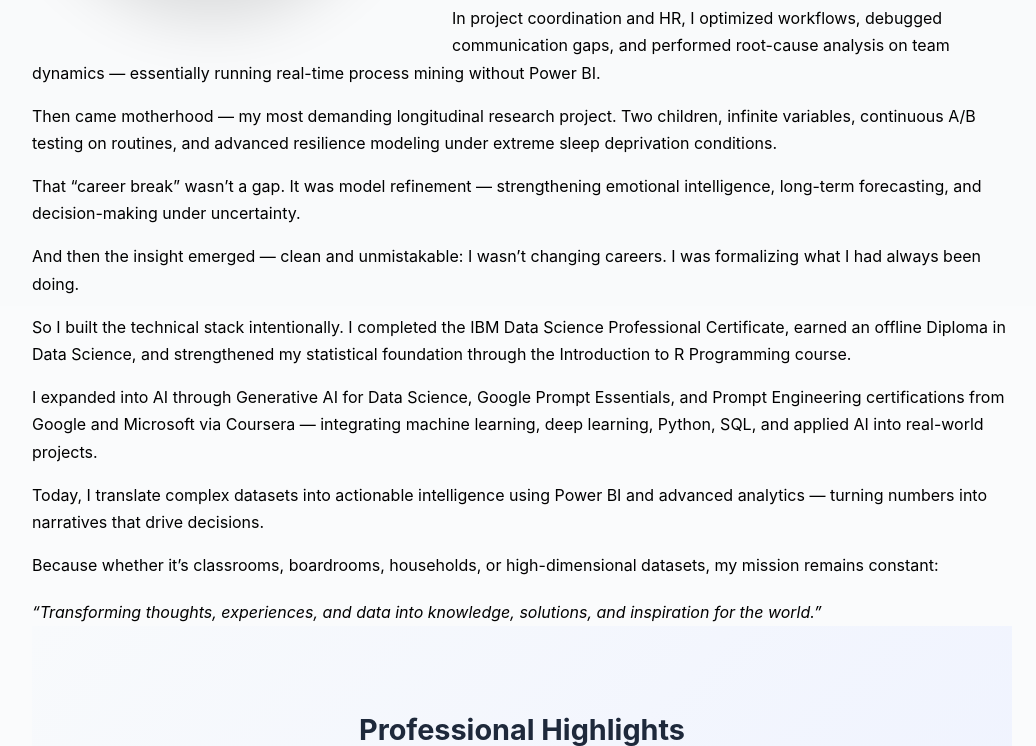
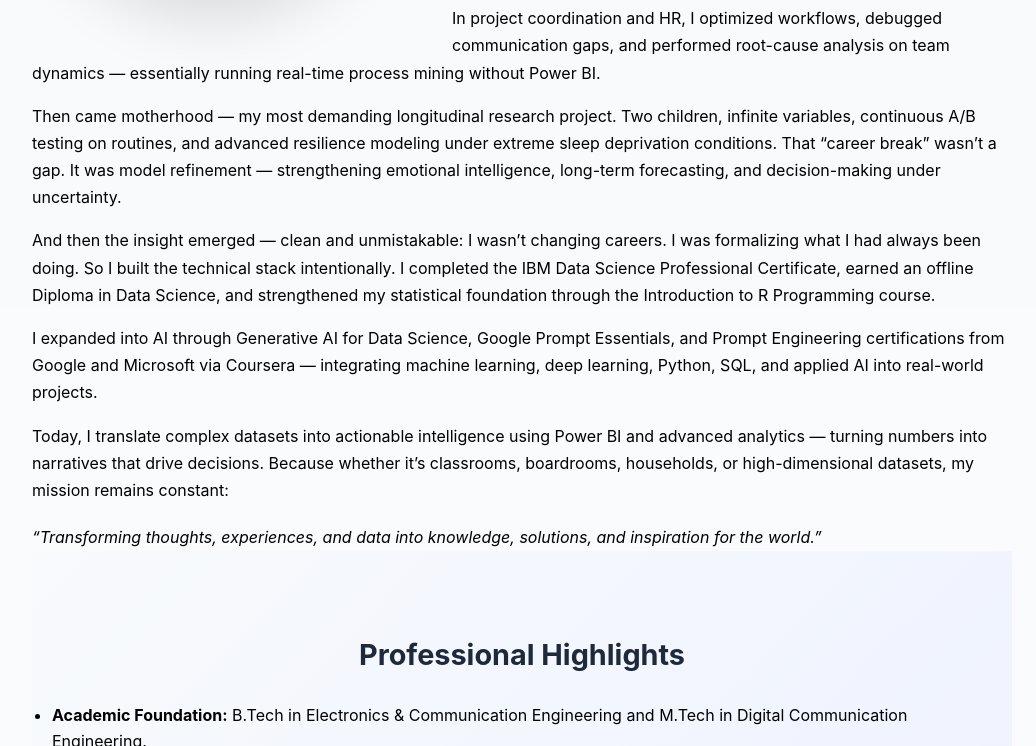
Before and after one commit to tabassumunnisa19/My_Personal_Website, a Jekyll site: the page about.html, which Jekyll copies as it is, in a window 1280 px wide and 900 px high, scrolled down 440 px, cut to the strip 154-900 px from the top of the window. Shown: the whole strip, without its empty margins (118-1154 px from the left). Built offline with Jekyll 4.4.1, drawn with Linux system fonts in a browser that asks for light colours.

Commit message:
Update about.html

```diff
--- a/about.html
+++ b/about.html
@@ -341,19 +341,15 @@
   <div class="about-full">
 
       <p class="lead">
-        Then came motherhood — my most demanding longitudinal research project. Two children, infinite variables, continuous A/B testing on routines, and advanced resilience modeling under extreme sleep deprivation conditions.
+        Then came motherhood — my most demanding longitudinal research project. Two children, infinite variables, continuous A/B testing on routines, and advanced resilience modeling under extreme sleep deprivation conditions.        That “career break” wasn’t a gap. It was model refinement — strengthening emotional intelligence, long-term forecasting, and decision-making under uncertainty.
+
       </p>
 
-      <p class="lead">
-        That “career break” wasn’t a gap. It was model refinement — strengthening emotional intelligence, long-term forecasting, and decision-making under uncertainty.
-      </p>
 
       <p class="lead">
-        And then the insight emerged — clean and unmistakable: I wasn’t changing careers. I was formalizing what I had always been doing.
-      </p>
+        And then the insight emerged — clean and unmistakable: I wasn’t changing careers. I was formalizing what I had always been doing.        So I built the technical stack intentionally. I completed the IBM Data Science Professional Certificate, earned an offline Diploma in Data Science, and strengthened my statistical foundation through the Introduction to R Programming course.
 
-      <p class="lead">
-        So I built the technical stack intentionally. I completed the IBM Data Science Professional Certificate, earned an offline Diploma in Data Science, and strengthened my statistical foundation through the Introduction to R Programming course.
+
       </p>
 
       <p class="lead">
@@ -361,12 +357,10 @@
       </p>
 
       <p class="lead">
-        Today, I translate complex datasets into actionable intelligence using Power BI and advanced analytics — turning numbers into narratives that drive decisions.
+        Today, I translate complex datasets into actionable intelligence using Power BI and advanced analytics — turning numbers into narratives that drive decisions.        Because whether it’s classrooms, boardrooms, households, or high-dimensional datasets, my mission remains constant:
+
       </p>
 
-      <p class="lead">
-        Because whether it’s classrooms, boardrooms, households, or high-dimensional datasets, my mission remains constant:
-      </p>
 
       <p style="margin-top:20px; font-style:italic;">
         “Transforming thoughts, experiences, and data into knowledge, solutions, and inspiration for the world.”
```
